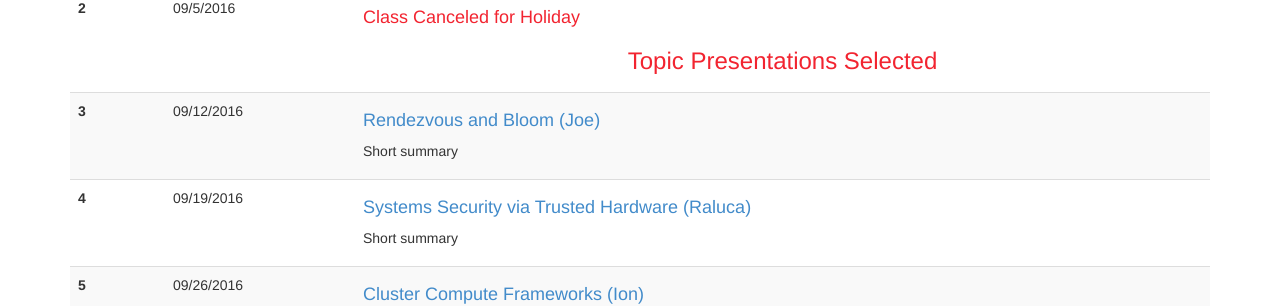
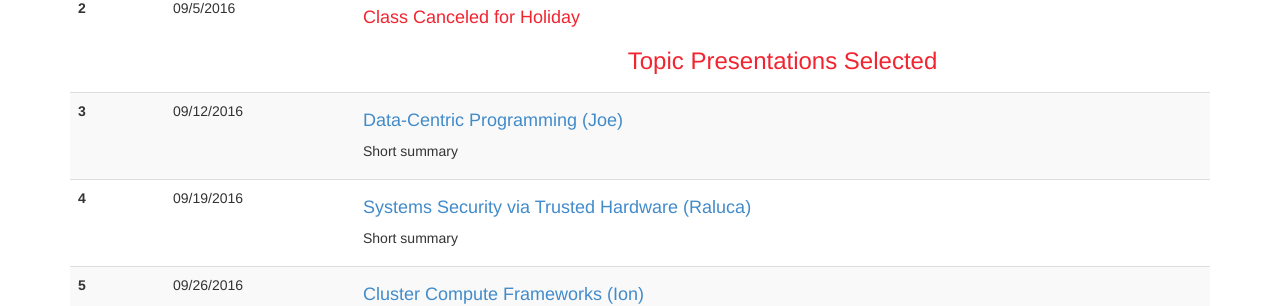
Before and after one commit to ucbrise/cs294-rise-fa16, a Jekyll site: the page built from syllabus.md, in a window 1280 px wide. Shown: the part 436-742 px from the top of the page. Built offline with Jekyll 4.4.1, drawn with Linux system fonts in a browser that asks for light colours; nearby versions of some CDN libraries.

Commit message:
Update syllabus.md

```diff
--- a/syllabus.md
+++ b/syllabus.md
@@ -50,7 +50,7 @@ This is a table containing items covered in the class.
       <td>
          <h4>
             <a href="{{ site.baseurl }}/rendezvous.html">
-            Rendezvous and Bloom (Joe)
+            Data-Centric Programming (Joe)
             </a>
          </h4>
          <p>
```
